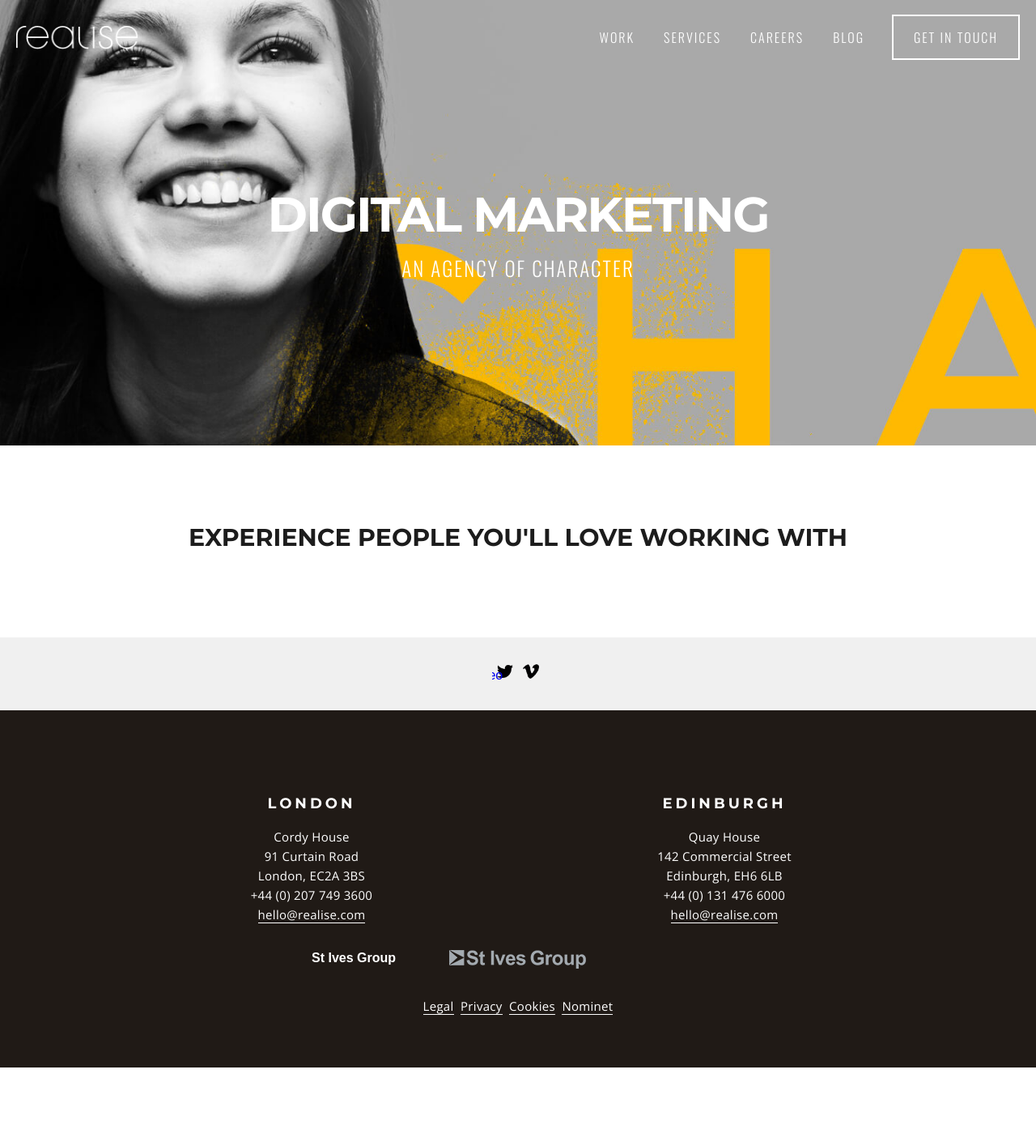
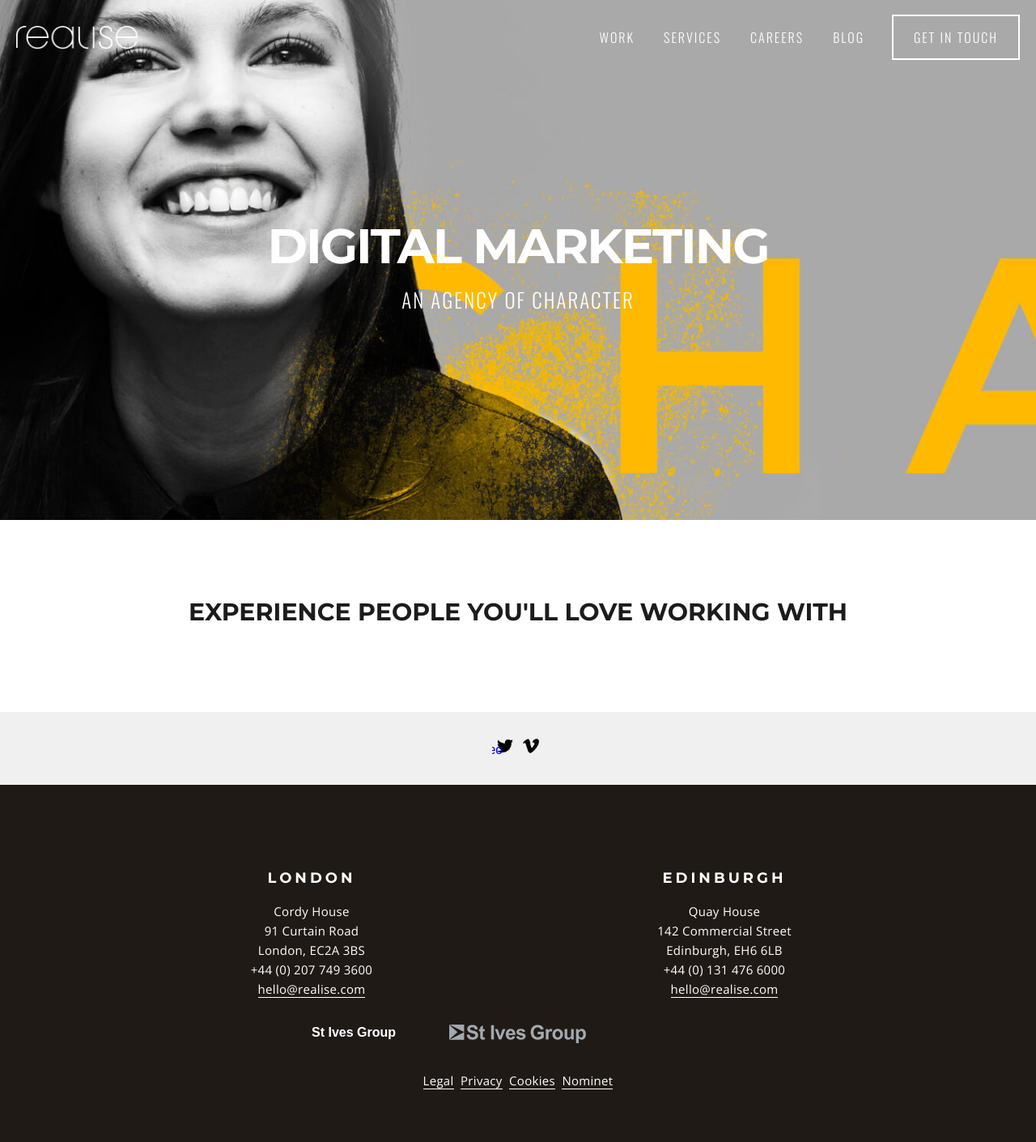
Before and after one commit to craighamnett/craighamnett.github.io, a Jekyll site: the page built from index.md, in a window 1280 px wide. Shown: the whole page at 81% size. Built offline with Jekyll 4.4.1, drawn with Linux system fonts in a browser that asks for light colours; Markdown is read by kramdown in place of the engine named in the settings; before the commit the page ends 1318 px from its top, so only the background shows below that.

Commit message:
Add a lazy load option - still not sure the best way to use it

```diff
--- a/_layouts/default.html
+++ b/_layouts/default.html
@@ -5,9 +5,10 @@
         <title>{% if page.title %}{{ page.title }}{% else %}{{ site.title }}{% endif %}</title>
         <meta name="viewport" content="width=device-width, initial-scale=1.0">
         <meta name="description" content="{% if page.description %}{{ page.description }}{% else %}{{ site.description }}{% endif %}">
-        <link rel="shortcut icon" type="image/x-icon" href="/favicon.png"/>
+        <link rel="shortcut icon" type="image/x-icon" href="{{ site.url }}/favicon.png"/>
         <link rel="stylesheet" type="text/css" href="{{ site.url }}/css/styles.css">
         <link rel="stylesheet" type="text/css" href="//fonts.googleapis.com/css?family=Montserrat:700|Open+Sans:300|Oswald:300"/>
+        {% if page.lazy-load %}<script src="{{ site.url }}/js/lazysizes.min.js" async=""></script>{% endif %}
         <!--[if lt IE 9]>
             <script src="{{ site.url }}/js/html5shiv.min.js"></script>
         <![endif]-->
--- a/_sass/hero.scss
+++ b/_sass/hero.scss
@@ -37,9 +37,13 @@
         line-height: 1.5625rem;
         letter-spacing: 2px;
     }
+    &.home {
+        height: 642px;
+        background-position: top left;
+        background-image: url("/img/hero-home.jpg");
+    }
     &.gregor { background-image: url("/img/hero-gregor.jpg"); }
     &.nick { background-image: url("/img/hero-nick.jpg"); }
-    &.home { background-image: url("/img/hero-home.jpg"); }
     &.careers { background-image: url("/img/hero-careers.jpg"); }
     &.blog { background-image: url("/img/hero-blog.jpg"); }
     &.about { background-image: url("/img/hero-about.jpg"); }
```
Also changed, not shown: index.md (+1 -0 lines), js/lazysizes.min.js (added), 8 other files.
